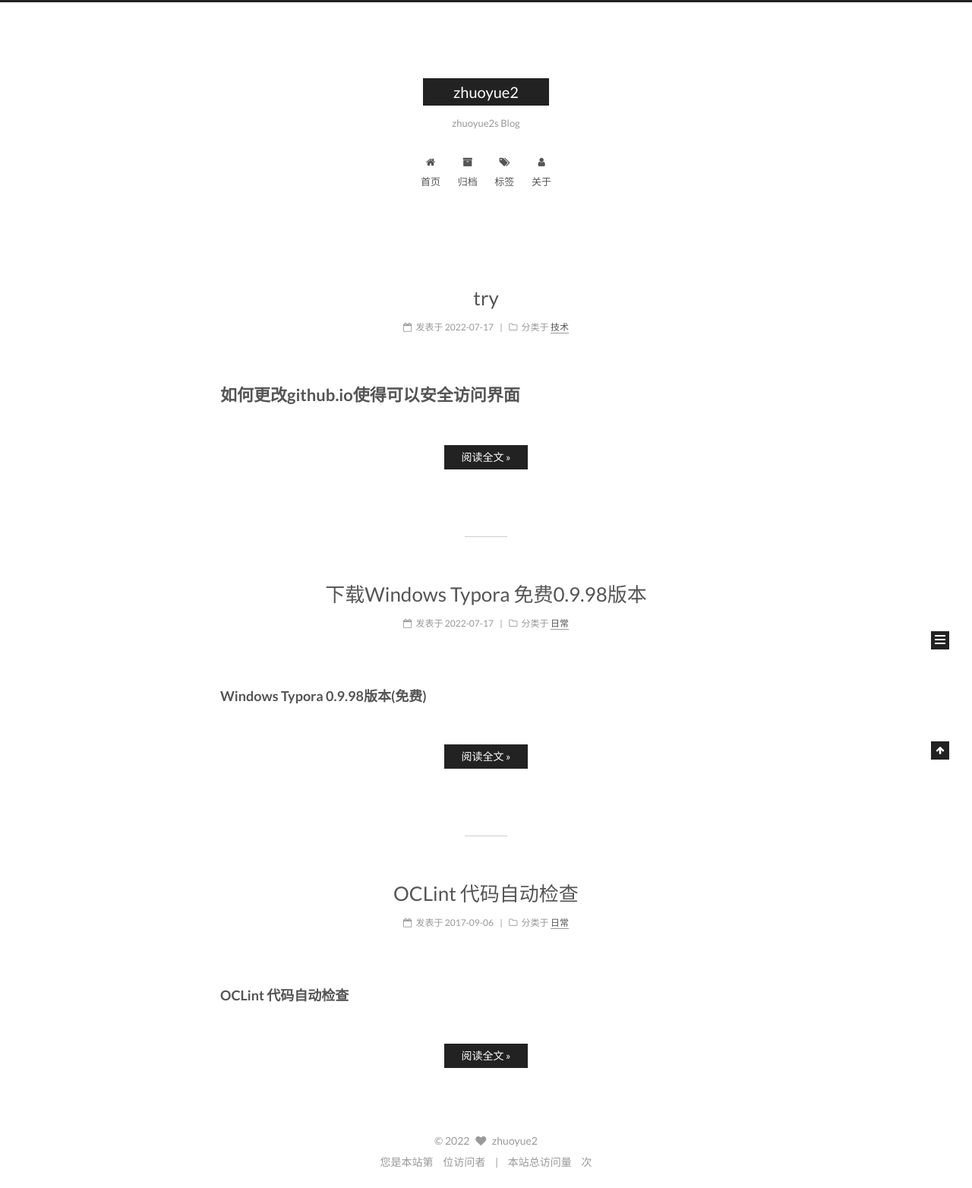
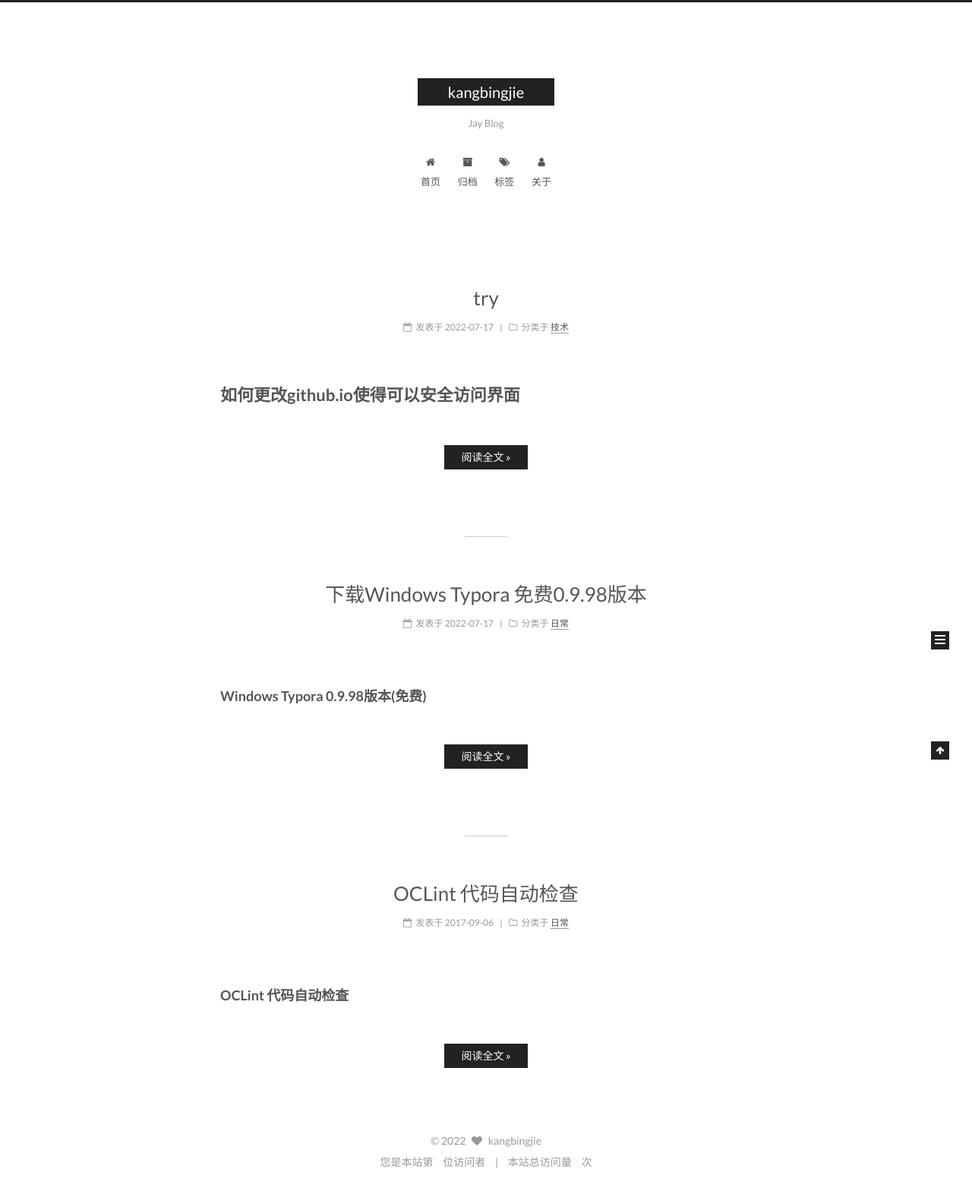
Before and after one commit to bingjiekang/bingjiekang.github.io, a Jekyll site: the page built from index.html, in a window 1280 px wide. Shown: the whole page at 76% size. Built offline with Jekyll 4.4.1, drawn with Linux system fonts in a browser that asks for light colours; the list of posts is cut into pages by our own code; comment, search, counter and statistics services are not loaded.

Commit message:
Update _config.yml

```diff
--- a/_config.yml
+++ b/_config.yml
@@ -4,10 +4,10 @@
 # ---------------------------------------------------------------
 
 # Site
-title: zhuoyue2
-subtitle: zhuoyue2s Blog
+title: kangbingjie
+subtitle: Jay Blog
 description: 每天进步一小步!
-author: zhuoyue2
+author: kangbingjie
 # Support language: de, en, fr-FR, id, ja, ko, pt-BR, pt, ru, zh-Hans, zh-hk, zh-tw
 language: zh-Hans
 date_format: '%Y-%m-%d'
@@ -78,7 +78,7 @@ plugins:
 favicon: /assets/images/favicon.ico
 
 # Set default keywords (Use a comma to separate)
-keywords: "iOS, kangbing, korbin"
+keywords: "python html c/c++ kangbingjie Jay Linux Mysql"
 
 # Set rss to false to disable feed link.
 # Leave rss as empty to use site's feed link.
@@ -214,7 +214,7 @@ font:
 # Value is the target link (E.g. GitHub: https://github.com/iissnan)
 social:
   GitHub: https://github.com/zhuoyue2
-  Twitter:  https://github.com/zhuoyue2
+
 
 
 # Social Links Icons
@@ -227,8 +227,7 @@ social_icons:
   # Icon Mappings.
   # KeyMapsToSocialItemKey: NameOfTheIconFromFontAwesome
   GitHub: github
-  Twitter: twitter
-  Weibo: weibo
+  #Weibo: weibo
 
 
 # Sidebar Avatar
```
